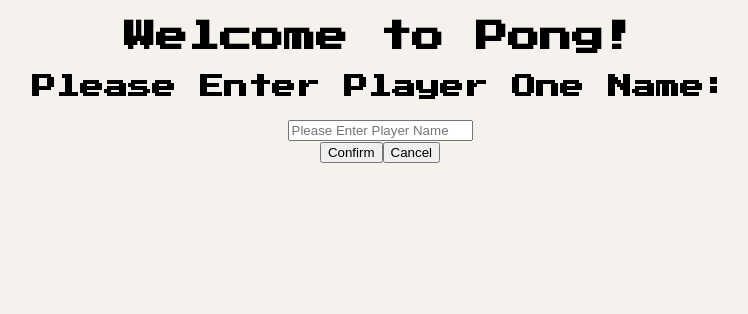
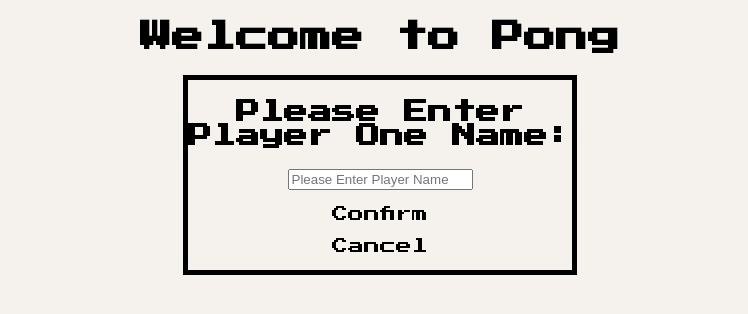
Before and after one commit to Aman-Hundal/PongJS, a React (Create React App) app in the folder frontend/: page / in a window 1280 px wide. Both pictures are taken after a click on the item "Offline". Shown: the top 314 px of the page, without its empty margins (260-1008 px from the left). Built offline with nearby package versions, Linux system fonts and the light colour scheme.

Commit message:
basic styling complete. Refactor + fine tuning of styling is next task

```diff
--- a/frontend/src/components/PlayAgain.jsx
+++ b/frontend/src/components/PlayAgain.jsx
@@ -1,12 +1,13 @@
 import { Link } from 'react-router-dom';
+import './styles/PlayAgain.css';
 
 const PlayAgain = (props) => {
     const { trigger, resetGame } = props;
     return (
         trigger ?
-        <div>
-            <button onClick={() => {resetGame()}}>Play Again?</button>
-            <Link to="/"><button onClick={() => {resetGame()}}>Exit Game</button> </Link>
+        <div className="playagain-card">
+            <p className="playagain-content" onClick={() => {resetGame()}}>Play Again?</p>
+            <Link onClick={() => {resetGame()}} className="playagain-content" to="/"><p>Exit Game</p></Link>
         </div> : <h2>Press Enter to Start</h2>
     )
 }
--- a/frontend/src/components/Result.jsx
+++ b/frontend/src/components/Result.jsx
@@ -5,7 +5,7 @@ const Result = function(props) {
   let result = winner(P1, P2, mins, secs);
   return (
     result ?
-    <div >
+    <div id="result-text">
       <h1>Result: {result}</h1>
     </div> : ""
   )
--- a/frontend/src/components/Setup/GameModeSelection.jsx
+++ b/frontend/src/components/Setup/GameModeSelection.jsx
@@ -1,5 +1,4 @@
 import '../styles/Setup.css';
-import Button from './Button';
 
 const GameModeSelection = (props) => {
     const { transition} = props;
--- a/frontend/src/components/Setup/Index.jsx
+++ b/frontend/src/components/Setup/Index.jsx
@@ -1,12 +1,12 @@
 import UserFormP1 from './UserFormP1';
 import UserFormP2 from './UserFormP2';
 import GameModeSelection from './GameModeSelection';
-import Button from './Button';
 import useVisualMode from '../../hooks/useVisualMode';
 import { Link } from 'react-router-dom';
+import '../styles/Setup.css';
 
 const Index = (props) => {
-  const {setNameP1, setNameP2, start} = props;
+  const {setNameP1, setNameP2} = props;
   const INDEX = "INDEX";
   const CONFIRMP1 = "CONFIRMP1";
   const CONFIRMP2 = "CONFIRMP2";
@@ -15,11 +15,11 @@ const Index = (props) => {
 
   return (
     <div>
-      <h1>Welcome to Pong!</h1>
+      <h1>Welcome to Pong</h1>
       {mode === "INDEX" && <GameModeSelection transition={transition} />}
       {mode === CONFIRMP1 && <UserFormP1 setPlayerName={setNameP1} back={back} transition={transition} />}
       {mode === CONFIRMP2 && <UserFormP2 setPlayerName={setNameP2}  back={back} transition={transition} />}
-      {mode === START && <Link to='/play'><Button message={"Start Game!"}/></Link>}
+      {mode === START && <Link className="start-button" to='/play'><p className="start-button">Start Game!</p></Link>}
     </div>
   )
 }
--- a/frontend/src/components/Setup/UserFormP1.jsx
+++ b/frontend/src/components/Setup/UserFormP1.jsx
@@ -1,4 +1,5 @@
 import {useState} from 'react';
+import '../styles/Setup.css';
 
 const UserFormP1 = (props) => {
     const { setPlayerName, back, transition } = props;
@@ -6,6 +7,7 @@ const UserFormP1 = (props) => {
 
     return (
         <main className="playerform">
+            <div className="form-main">
             <h2>Please Enter Player One Name:</h2>
             <form onSubmit={event => setName(event)} autoComplete="off">
                 <input
@@ -16,11 +18,14 @@ const UserFormP1 = (props) => {
                 value={name}
                 />
             </form>
-            <button onClick={() => {
+            </div>
+            <div className="form-button">
+            <p className="form-button-content" onClick={() => {
                 setPlayerName(name)
                 transition("CONFIRMP2")}
-                }>Confirm</button>
-            <button onClick={() => back()} >Cancel</button>
+                }>Confirm</p>
+            <p className="form-button-content" onClick={() => back()} >Cancel</p>
+            </div>
         </main>
     )
 }
--- a/frontend/src/components/Setup/UserFormP2.jsx
+++ b/frontend/src/components/Setup/UserFormP2.jsx
@@ -1,4 +1,5 @@
 import {useState} from 'react';
+import '../styles/Setup.css';
 
 const UserFormP2 = (props) => {
     const { setPlayerName, transition, back } = props;
@@ -6,6 +7,7 @@ const UserFormP2 = (props) => {
 
     return (
         <main className="playerform">
+            <div className="form-main">
             <h2>Please Enter Player Two Name:</h2>
             <form onSubmit={event => setName(event)} autoComplete="off">
                 <input
@@ -16,11 +18,14 @@ const UserFormP2 = (props) => {
                 value={name}
                 />
             </form>
-            <button onClick={() => {
+            </div>
+            <div className="form-button">
+            <p className="form-button-content" onClick={() => {
                 setPlayerName(name)
                 transition("START")}
-                }>Confirm</button>
-            <button onClick={() => back()} >Cancel</button>
+                }>Confirm</p>
+            <p className="form-button-content" onClick={() => back()} >Cancel</p>
+            </div>
         </main>
     )
 }
--- /dev/null
+++ b/frontend/src/components/styles/PlayAgain.css
@@ -0,0 +1,15 @@
+.playagain-card {
+    display: flex;
+    flex-direction: column;
+    align-items: center;
+}
+
+.playagain-content {
+    cursor: pointer;
+    text-decoration: none;
+    color: black;
+}
+
+.playagain-content:hover {
+    color: #B62F28;
+}
--- a/frontend/src/components/styles/Result.css
+++ b/frontend/src/components/styles/Result.css
@@ -0,0 +1,3 @@
+#result-text {
+    color: #B62F28;
+}
--- a/frontend/src/components/styles/Setup.css
+++ b/frontend/src/components/styles/Setup.css
@@ -21,3 +21,33 @@
     margin: auto;
 
 }
+
+.playerform {
+    display: flex;
+    flex-direction: column;
+    align-items: center;
+    border: 5px solid;
+    width: 30%;
+    height: 30%;
+    margin: auto;
+}
+
+.form-button {
+    cursor: pointer;
+}
+
+.form-button-content:hover {
+    color: #B62F28;
+}
+
+.start-button {
+    cursor: pointer;
+    font-size: larger;
+    padding-top: 50px;
+    text-decoration: none;
+    color: black;
+}
+
+.start-button:hover {
+    color: #B62F28;
+}
```
